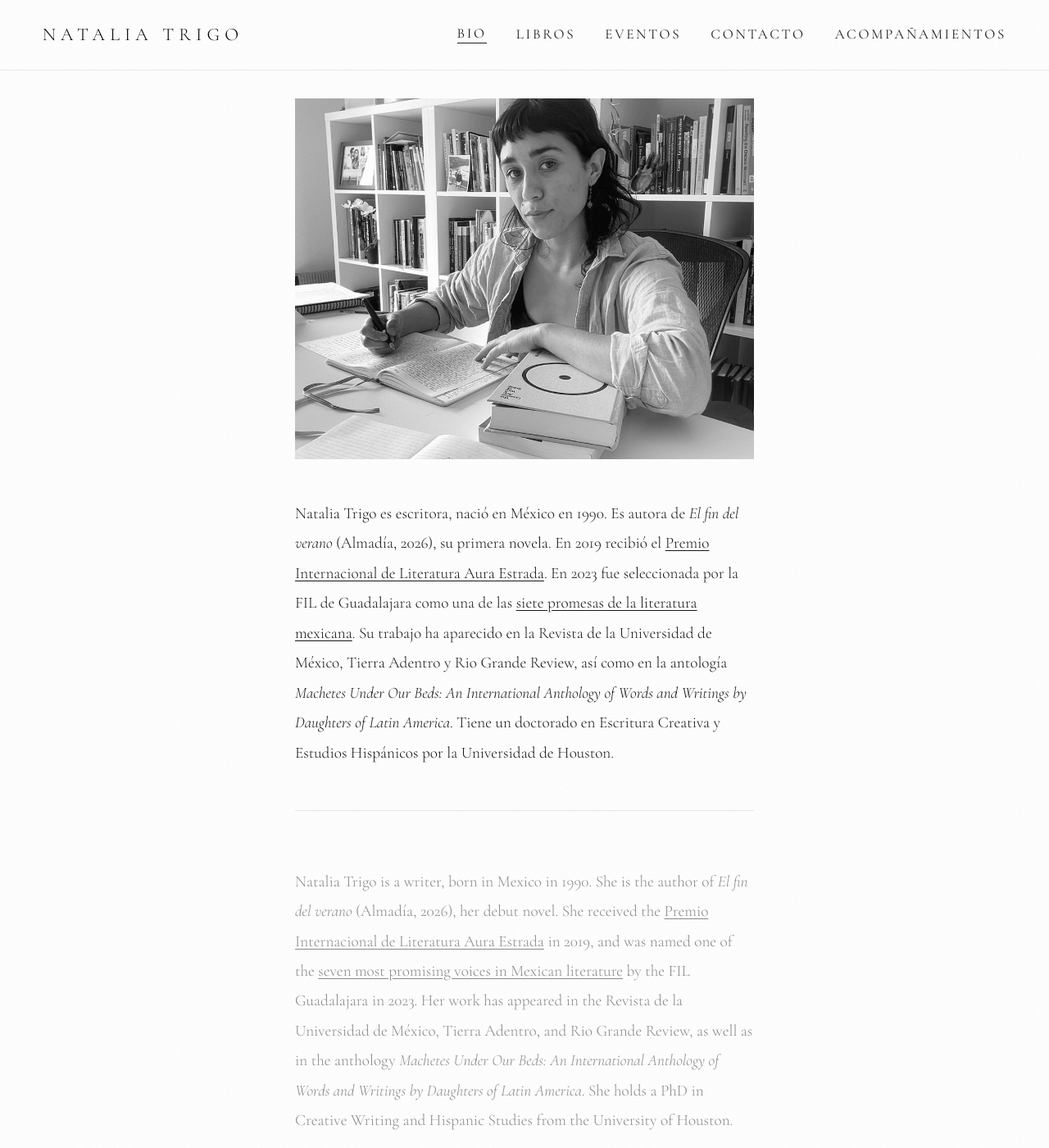
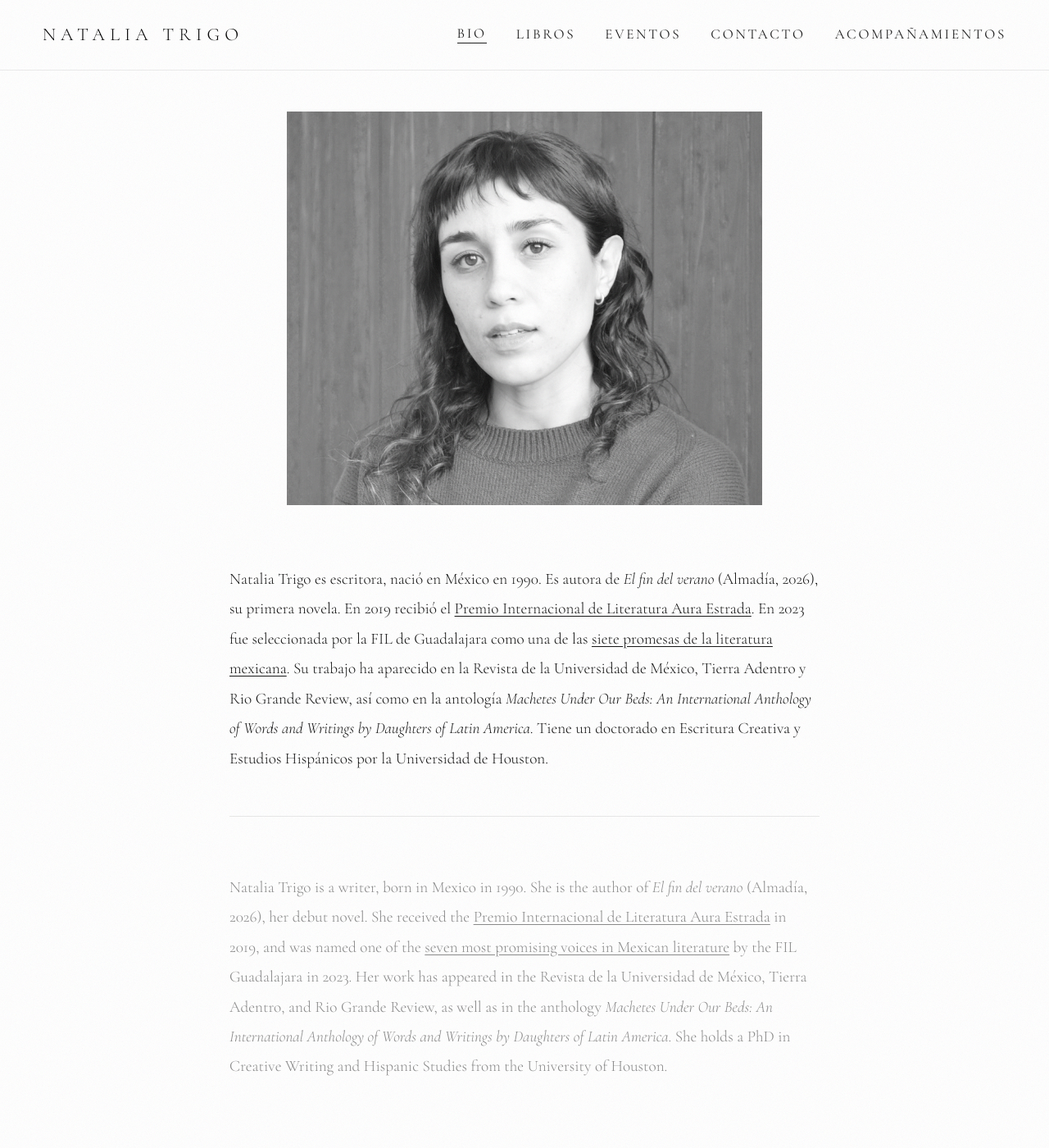
Before and after one commit to nat-duble/nataliatrigo.com, a Jekyll site: the page built from pages/bio.md, in a window 1280 px wide and 1400 px high. Shown: the whole window at 82% size. Built offline with Jekyll 4.4.1, drawn with Linux system fonts in a browser that asks for light colours; nearby versions of some CDN libraries.

Commit message:
Update bio page: new portrait photo, wider layout and more spacing

```diff
--- a/_sass/_page.scss
+++ b/_sass/_page.scss
@@ -7,7 +7,7 @@
   padding: 0px 10px 10px;
 
   &.page-bio {
-    max-width: 560px;
+    max-width: 720px;
   }
 
   &.page-acomp {
@@ -232,14 +232,17 @@
   .bio-hero {
     display: block;
     width: 100%;
-    height: 440px;
+    max-width: 580px;
+    height: 480px;
     object-fit: cover;
-    object-position: center top;
-    margin: 32px 0 48px;
-    filter: grayscale(100%);
+    object-position: center 20%;
+    margin: 48px auto 72px;
+    filter: none;
 
     @media (max-width: $tablet-width) {
-      height: 300px;
+      max-width: 100%;
+      height: 340px;
+      margin: 32px 0 52px;
     }
   }
 
@@ -299,8 +302,8 @@
   }
 
   .bio-en {
-    margin-top: 48px;
-    padding-top: 44px;
+    margin-top: 72px;
+    padding-top: 64px;
     border-top: 1px solid #e8e8e8;
   }
 
--- a/pages/bio.md
+++ b/pages/bio.md
@@ -6,7 +6,7 @@ page_class: page-bio
 hide_title: true
 ---
 
-<img src="/assets/img/natalia-desk.jpg" alt="Natalia Trigo" class="bio-hero">
+<img src="/assets/img/natalia-portrait.jpg" alt="Natalia Trigo" class="bio-hero">
 
 <div class="bio-col">
   <p class="bio-intro">Natalia Trigo es escritora, nació en México en 1990. Es autora de <em>El fin del verano</em> (Almadía, 2026), su primera novela. En 2019 recibió el <a href="https://borchardlit.org/ganadoras" target="_blank">Premio Internacional de Literatura Aura Estrada</a>. En 2023 fue seleccionada por la FIL de Guadalajara como una de las <a href="https://elpais.com/mexico/2023-12-03/siete-promesas-de-la-literatura-mexicana-segun-la-fil-de-guadalajara.html" target="_blank">siete promesas de la literatura mexicana</a>. Su trabajo ha aparecido en la Revista de la Universidad de México, Tierra Adentro y Rio Grande Review, así como en la antología <em>Machetes Under Our Beds: An International Anthology of Words and Writings by Daughters of Latin America</em>. Tiene un doctorado en Escritura Creativa y Estudios Hispánicos por la Universidad de Houston.</p>
```
Also changed, not shown: assets/img/natalia-portrait.jpg (added).
